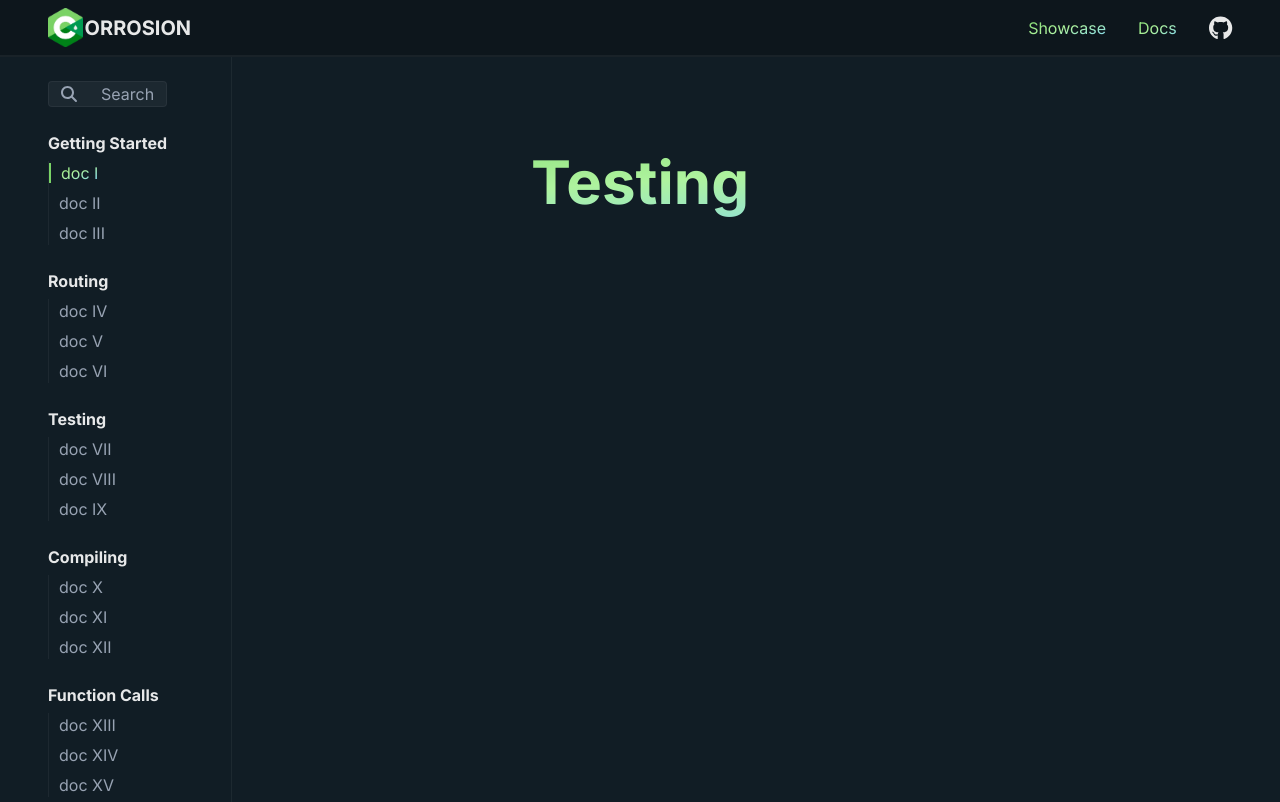
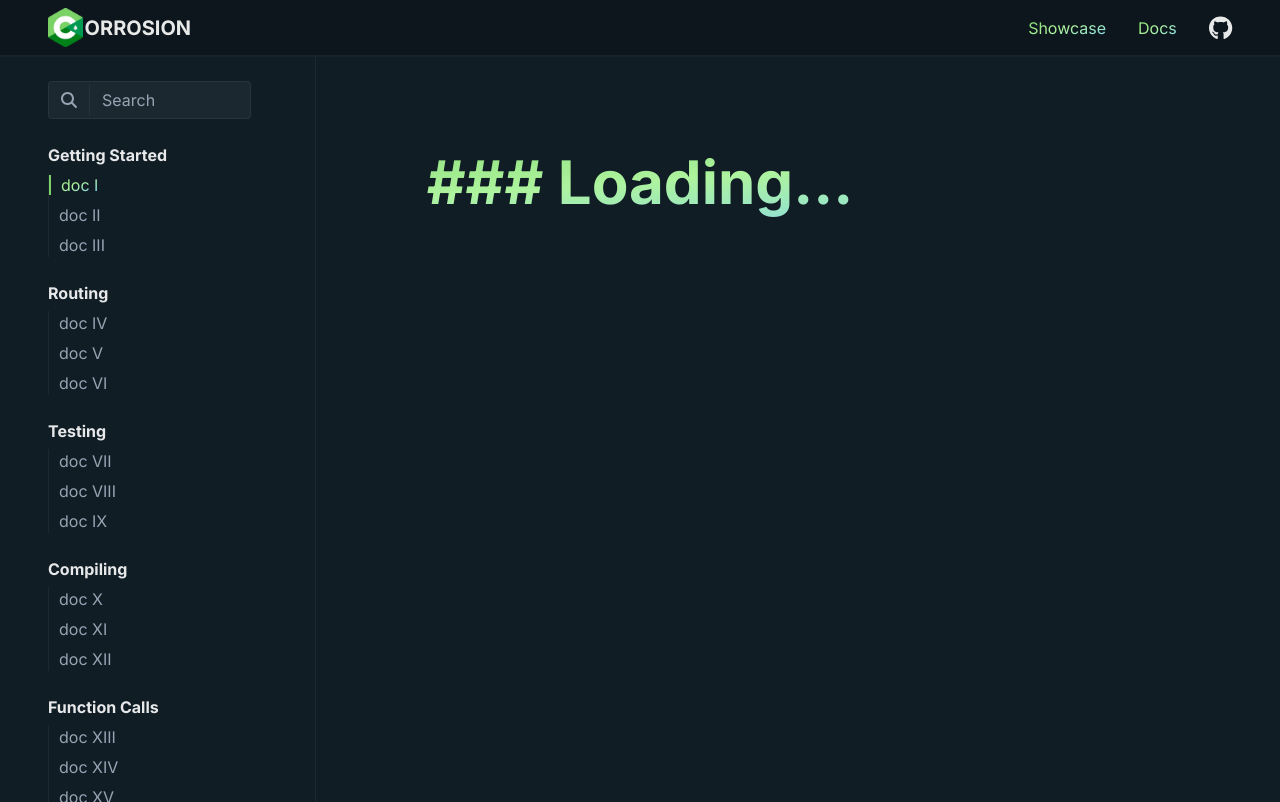
Before and after one commit to pepeworm/corrosion-lang, a Next.js app in the folder web/: page /docs/Introduction in a window 1280 px wide. Built offline with nearby package versions, Linux system fonts and the light colour scheme.

Commit message:
added packages + vscode died

```diff
--- a/web/package.json
+++ b/web/package.json
@@ -23,6 +23,7 @@
 		"postcss": "8.4.24",
 		"react": "18.2.0",
 		"react-dom": "18.2.0",
+		"react-markdown": "^8.0.7",
 		"tailwindcss": "3.3.2"
 	}
 }
--- a/web/src/app/docs/[docId]/page.js
+++ b/web/src/app/docs/[docId]/page.js
@@ -1,10 +1,24 @@
-import { useState, useContext } from "react";
+"use client";
 
-export default function Home({ params, sections }) {
+import React, { useState, useEffect } from "react";
+import ReactMarkdown from "react-markdown"; //and now it breaks if i try to import this
+
+export default function Home(props) {
+	const { params } = props;
+
+	const mdPath = `@/markdown/${params.docId}.md`;
+	const [content, setContent] = useState("### Loading...");
+
+	// useEffect(() => {
+	// 	fetch(mdPath)
+	// 		.then((res) => res.text())
+	// 		.then((text) => setContent(text));
+	// }, []);
+
 	return (
 		<section className="pt-20">
 			<div className="text-center">
-				<h1 className="gradient header">{"Testing"}</h1>
+				<h1 className="gradient header">{content}</h1>
 			</div>
 		</section>
 	);
--- a/web/src/app/docs/layout.js
+++ b/web/src/app/docs/layout.js
@@ -6,7 +6,7 @@ import Sidebar from "@/components/sidebar/Sidebar.jsx";
 export default function DocLayout({ children }) {
 	const [sidebarLinks, setSidebarLinks] = useState({
 		"Getting Started": [
-			["doc I", "/doc1", true], // title of docs page, link, active
+			["doc I", "/Introduction", true], // title of docs page, link, active
 			["doc II", "/doc2", false],
 			["doc III", "/doc3", false],
 		],
--- a/web/src/components/searchbar/Searchbar.jsx
+++ b/web/src/components/searchbar/Searchbar.jsx
@@ -5,21 +5,21 @@ export default function Searchbar(props) {
     const { isOpened } = props;
 
     return (
-        <div className={`border border-border bg-bg-secondary rounded ${!isOpened && "cursor-pointer transition-colors duration-200 hover:bg-bg-tertiary"}`}>
-            <span className="px-3 py-1"><FontAwesomeIcon icon={faSearch} className="text-text-footer" /></span>
+                    <div className={`border border-border bg-bg-secondary rounded ${!isOpened && "cursor-pointer transition-colors duration-200 hover:bg-bg-tertiary"}`}>
+            <span className="px-3 py-1.5 border-r border-r-border"><FontAwesomeIcon icon={faSearch} className="text-text-footer" /></span>
 
             {
                 isOpened ?
                     (<input
                         input="text"
-                        className="px-3 py-1 bg-transparent outline-none font-normal text-text-footer"
+                        className="px-3 py-1.5 bg-transparent outline-none font-normal text-text-footer"
                         placeholder="Search"
                     />)
                 :
                     (
-                        <span className="px-3 py-1 text-text-footer">Search</span>
+                        <span className="px-3 py-1.5 text-text-footer inline-block w-[10rem]">Search</span>
                     )
             }
-        </div>
+            </div>
     );
 }
```
Also changed, not shown: web/src/markdown/Introduction.md (added, +1 -0 lines).
